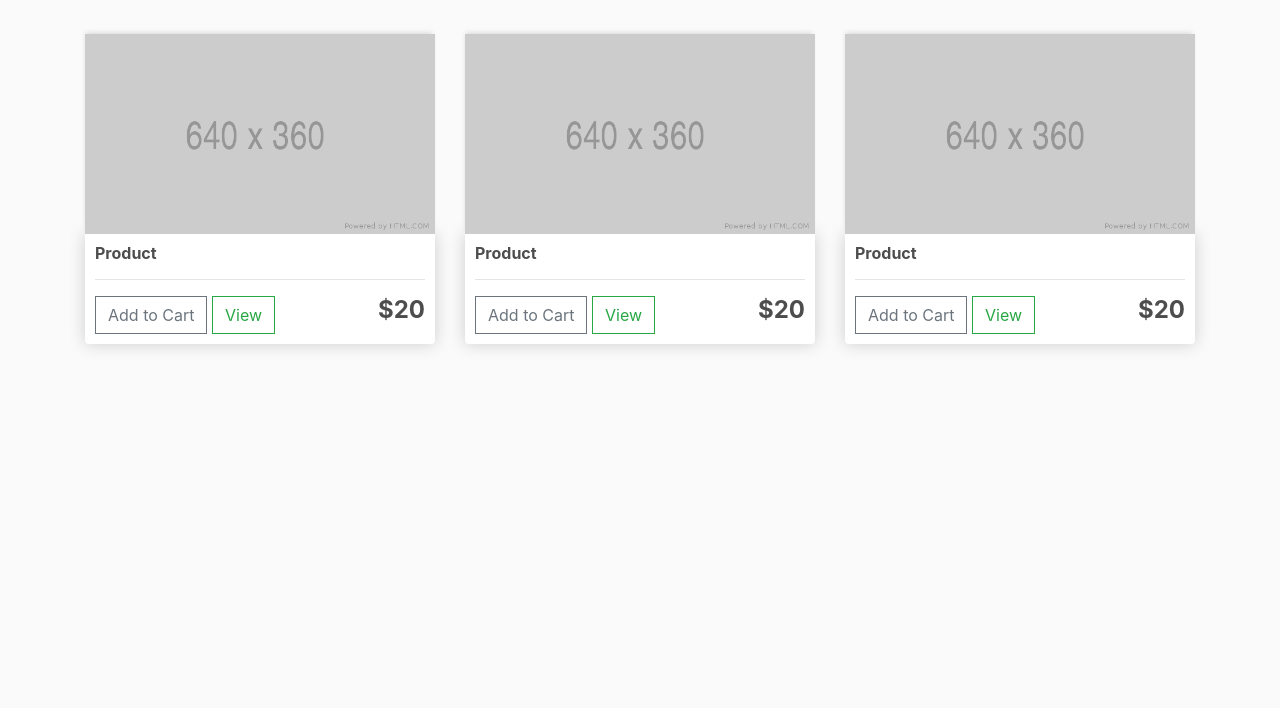
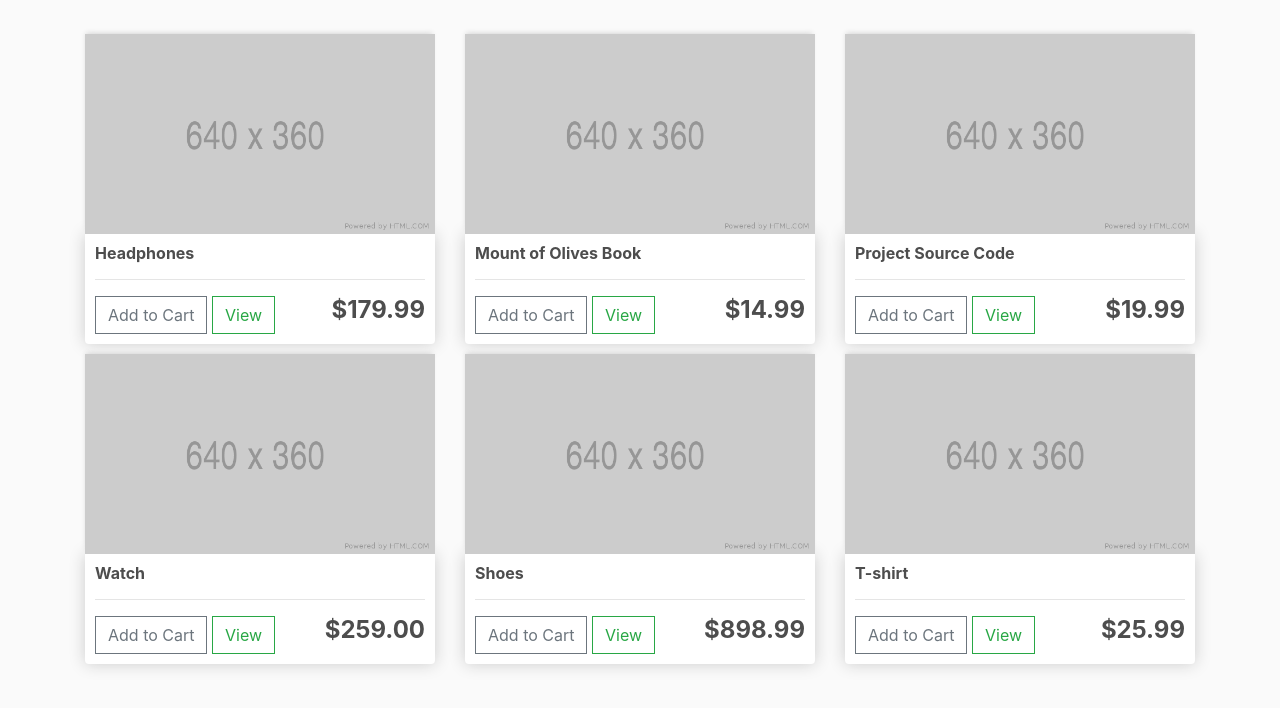
Before and after one commit to NigelMdletshe/Django-ecommerce, a Django app: page / in a window 1280 px wide. Shown: the part 57-765 px from the top of the page. Run offline with Django 4.2, Linux system fonts and the light colour scheme; data comes from the database, SQL or seed files in the repository; both versions use the stored data as it was after the commit; some libraries are stand-ins or nearby versions.

Commit message:
rendered products

```diff
--- a/ecommerce/store/templates/store/Store.html
+++ b/ecommerce/store/templates/store/Store.html
@@ -1,44 +1,21 @@
 {% extends 'store/main.html' %}
 {% load static %}
 {% block content %}
+
     <div class="row">
+        {% for product in products %}
     	<div class="col-lg-4">
             <img class="thumbnail" src="{% static 'images/placeholder.png' %}">
             <div class="box-element product">
-                <h6><strong>Product</strong></h6>
+                <h6><strong>{{product.name}}</strong></h6>
                 <hr>
 
                 <button  class="btn btn-outline-secondary add-btn">Add to Cart</button>
                 <a class="btn btn-outline-success" href="#">View</a>
-                <h4 style="display: inline-block; float: right"><strong>$20</strong></h4>
+                <h4 style="display: inline-block; float: right"><strong>${{product.price|floatformat:2}}</strong></h4>
 
             </div>
         </div>
-
-    	<div class="col-lg-4">
-            <img class="thumbnail" src="{% static 'images/placeholder.png' %}">
-            <div class="box-element product">
-                <h6><strong>Product</strong></h6>
-                <hr>
-
-                <button  class="btn btn-outline-secondary add-btn">Add to Cart</button>
-                <a class="btn btn-outline-success" href="#">View</a>
-                <h4 style="display: inline-block; float: right"><strong>$20</strong></h4>
-
-            </div>
-        </div>
-
-    	<div class="col-lg-4">
-            <img class="thumbnail" src="{% static 'images/placeholder.png' %}">
-            <div class="box-element product">
-                <h6><strong>Product</strong></h6>
-                <hr>
-
-                <button  class="btn btn-outline-secondary add-btn">Add to Cart</button>
-                <a class="btn btn-outline-success" href="#">View</a>
-                <h4 style="display: inline-block; float: right"><strong>$20</strong></h4>
-
-            </div>
-        </div>
+        {% endfor %}
     </div>
 {% endblock content %}
--- a/ecommerce/store/views.py
+++ b/ecommerce/store/views.py
@@ -1,10 +1,12 @@
 from django.shortcuts import render
+from .models import *
 
 # Create your views here.
 
 
 def store(request):
-	context = {}
+	products = Product.objects.all()
+	context = {'products': products}
 	return render(request, 'store/store.html', context)
 
 def cart(request):
```
Also changed, not shown: ecommerce/db.sqlite3.
